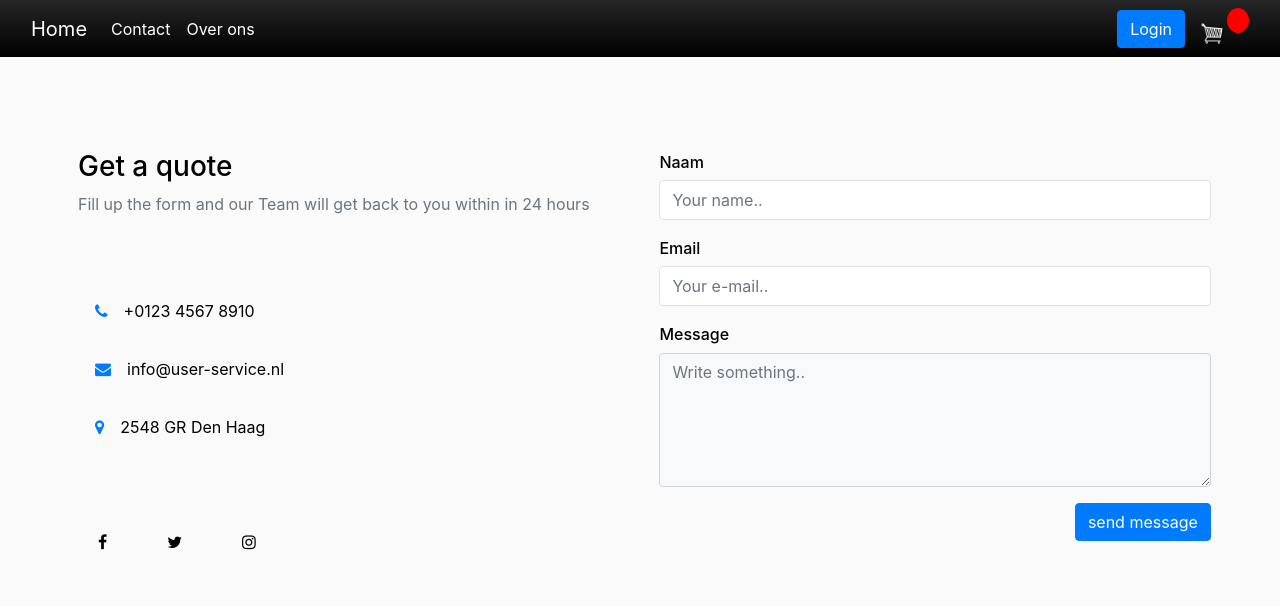
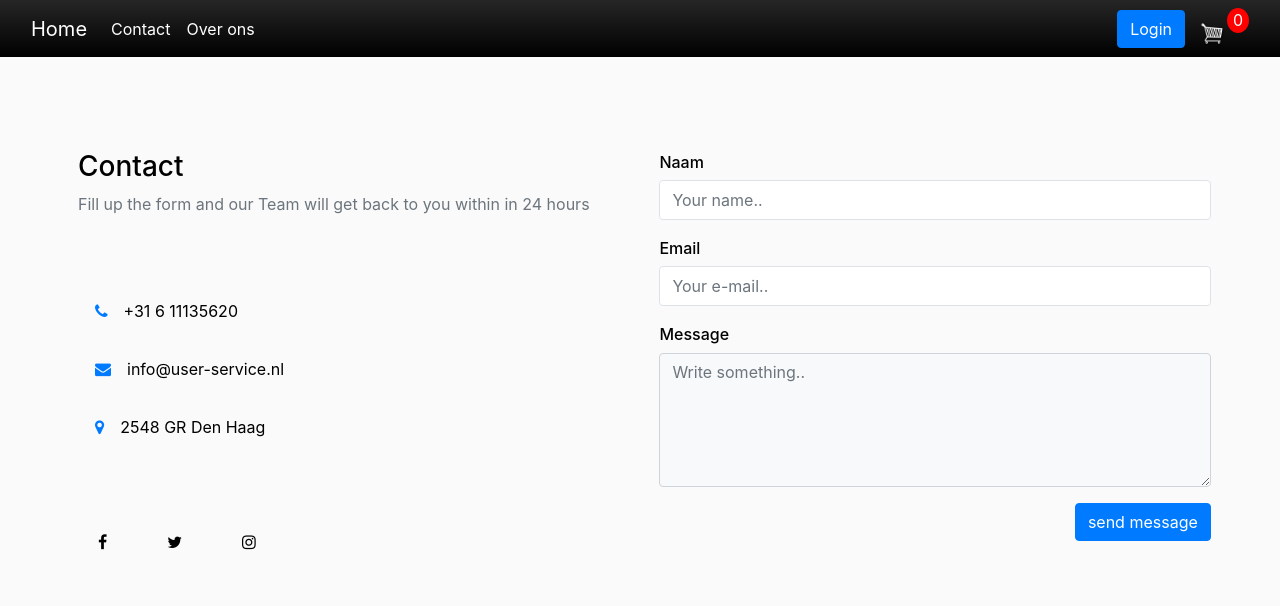
Before and after one commit to Nigel3005/tante, a Django app: page /contact in a window 1280 px wide. Shown: the top 606 px of the page. Run offline with Django 4.2, Linux system fonts and the light colour scheme; some libraries are stand-ins or nearby versions.

Commit message:
updated code Laurens

```diff
--- a/store/Templates/store/contact.html
+++ b/store/Templates/store/contact.html
@@ -10,20 +10,23 @@
                 <div class="row px-5">
                     <div class="col-sm-6">
                         <div>
-                            <h3 class="text-black">Get a quote</h3>
+                            <h3 class="text-black">Contact</h3>
                             <p class="text-secondary">Fill up the form and our Team will get back to you within in 24
                                 hours</p>
                         </div>
                         <div class="links" id="bordering">
-                            <a href="#" class="btn rounded text-black p-3"><i
-                                    class="fa fa-phone icon text-primary pr-3"></i>+0123
-                                4567 8910</a>
-                            <a href="#" class="btn rounded text-black p-3"><i
+                            <a target="_blank" href="https://api.whatsapp.com/send?phone=+31 611135620"
+                               class="btn rounded text-black p-3"><i
+                                    class="fa fa-phone icon text-primary pr-3"></i>+31 6 11135620</a>
+                            <a href="mailto:info@user-service.nl" class="btn rounded text-black p-3"><i
                                     class="fa fa-envelope icon text-primary pr-3"></i>info@user-service.nl</a>
-                            <a href="#" class="btn rounded text-black p-3"><i
+                            <a target="_blank" href="https://www.google.com/maps/place/Havannasingel,+2548+BK+Den+Haag/@52.0347562,4.2843802,17.25z/data=!4m5!3m4!1s0x47c5b153694a9769:0xee477e061f265992!8m2!3d52.0348665!4d4.2860869"
+                               class="btn rounded text-black p-3"><i
                                     class="fa fa-map-marker icon text-primary pr-3"></i>2548 GR Den Haag</a></div>
                         <div class="pt-lg-4 d-flex flex-row justify-content-start">
-                            <div class="pad-icon"><a class="fa fa-facebook text-black" href="https://www.facebook.com/claudia.dewerk" target="_blank"></a></div>
+                            <div class="pad-icon"><a class="fa fa-facebook text-black"
+                                                     href="https://www.facebook.com/claudia.dewerk" target="_blank"></a>
+                            </div>
                             <div class="pad-icon"><a class="fa fa-twitter text-black" href="#"></a></div>
                             <div class="pad-icon"><a class="fa fa-instagram text-black" href="#"></a></div>
                         </div>
--- a/store/utils.py
+++ b/store/utils.py
@@ -6,7 +6,7 @@ def cookieCart(request):
     # Create empty cart for now for non-logged in user
     try:
         cart = json.loads(request.COOKIES['cart'])
-    except:
+    except BaseException:
         cart = {}
         print('CART:', cart)
 
@@ -34,9 +34,9 @@ def cookieCart(request):
                 }
                 items.append(item)
 
-                if product.digital == False:
+                if not product.digital:
                     order['shipping'] = True
-        except:
+        except BaseException:
             pass
 
     return {'cartItems': cartItems, 'order': order, 'items': items}
@@ -47,13 +47,12 @@ def cartData(request):
         print("User is logged in")
         customer = request.user.customer
         order, created = Order.objects.get_or_create(customer=customer, complete=False)
+        items = order.orderitem_set.all()
         if order.complete:
             print("Order is complete")
-            items = order.orderitem_set.all()
             cartItems = 0
         else:
             print("Order is not complete")
-            items = order.orderitem_set.all()
             cartItems = order.get_cart_items
 
     else:
--- a/store/views.py
+++ b/store/views.py
@@ -101,7 +101,13 @@ def contactView(request):
         return render(request, 'store/contact-correct.html', data)
 
     else:
-        return render(request, 'store/contact.html')
+        data = cartData(request)
+
+        cartItems = data['cartItems']
+        args = {
+            'cartItems': cartItems,
+        }
+        return render(request, 'store/contact.html', args)
 
 
 def logoutView(request):
@@ -139,14 +145,6 @@ def product_View(request, id):
         'product': Product.objects.get(id=id),
         'cartItems': cartItems,
     }
-    # data = cartData(request)
-
-    # cartItems = data['cartItems']
-    # order = data['order']
-    # items = data['items']
-    # productss = Product.objects.all()
-
-    # cartContext = {'cartItems': cartItems}
     return render(request, 'store/product_view.html', args)
 
 
--- a/tante/settings.py
+++ b/tante/settings.py
@@ -125,8 +125,8 @@ USE_TZ = True
 # https://docs.djangoproject.com/en/4.0/howto/static-files/
 
 STATIC_URL = '/static/'
-STATICFILES_DIRS = [BASE_DIR / 'static'] #ONS
-STATIC_ROOT = BASE_DIR / 'staticfiles' #DJANGO
+STATICFILES_DIRS = [BASE_DIR / 'static']  # ONS
+STATIC_ROOT = BASE_DIR / 'staticfiles'  # DJANGO
 
 
 # Path where media is stored
```
